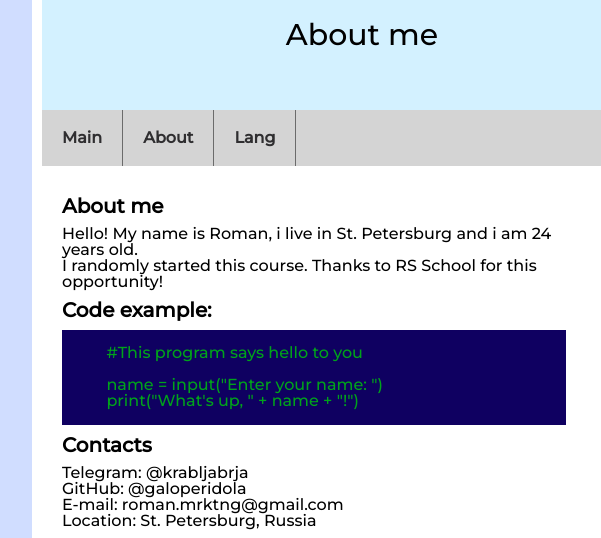
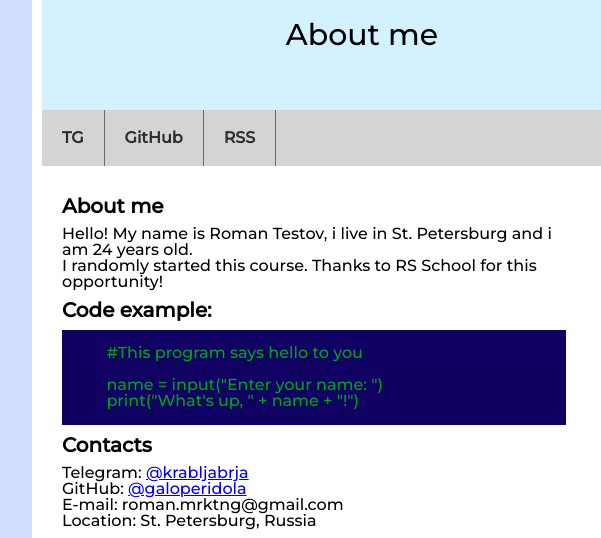
Before and after one commit to Galoperidola/rsschool-cv, a plain HTML site: page index.html in a window 1280 px wide. Shown: the part 150-688 px from the top of the page, 198-799 px from the left. Drawn offline with Linux system fonts and the light colour scheme.

Commit message:
fix: fixing something

```diff
--- a/index.html
+++ b/index.html
@@ -20,16 +20,16 @@
     </div>
     <div class="nav">
     <ul>
-     <li><a href="https://galoperidola.github.io/rsschool-cv/">Main</a></li>
-     <li><a href="https://galoperidola.github.io/rsschool-cv/#about">About</a></li>
-     <li><a href="https://galoperidola.github.io/rsschool-cv/#lang">Lang</a></li>
+     <li><a href="https://t.me/krabljabrja">TG</a></li>
+     <li><a href="https://github.com/Galoperidola">GitHub</a></li>
+     <li><a href="https://rs.school/">RSS</a></li>
     </ul>
 
     </div>
     <div class="content-wrapper">
         <div class="content">
-        <h2 id="about">About me</h2>
-        <p>Hello! My name is Roman, i live in St. Petersburg and i am 24 years old.</p>
+        <h2>About me</h2>
+        <p>Hello! My name is Roman Testov, i live in St. Petersburg and i am 24 years old.</p>
         <p>I randomly started this course. Thanks to RS School for this opportunity!</p>
         <h2>Code example:</h2>
         <pre class="pre">
@@ -40,9 +40,9 @@
            </pre>
         <h2>Contacts</h2>
         <ul>
-            <li>Telegram: @krabljabrja
-            <li>GitHub: @galoperidola</li>
-            <li>E-mail: roman.mrktng@gmail.com</li>
+            <li>Telegram: <a href="https://t.me/krabljabrja">@krabljabrja</a>
+            <li>GitHub: <a href="https://github.com/Galoperidola">@galoperidola</a></li>
+            <li>E-mail: roman.mrktng@gmail.com</a></li>
             <li>Location: St. Petersburg, Russia</li>
         </ul>
         <h2>Educations:</h2>
@@ -51,7 +51,7 @@
             <li>Stepik: The basics of the internet marketing</li>
             <li>Stepik: The basics of SEO, site ranking</li>
         </ul>
-        <h2 id="lang">Languages:</h2>
+        <h2>Languages:</h2>
         <p>Russian - native speaker</p>
         <p>English - B1 (in progress)</p>
     </div>
```
